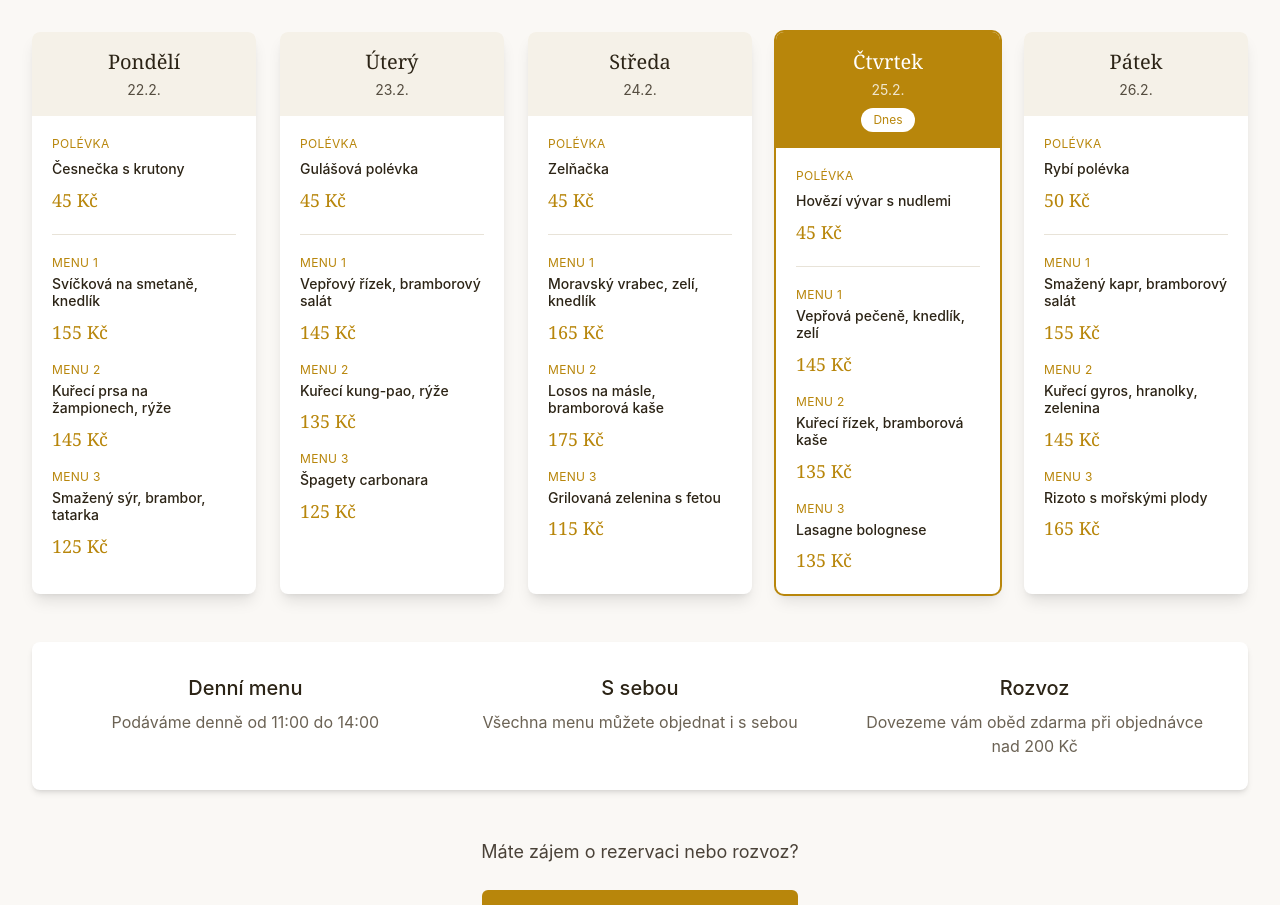
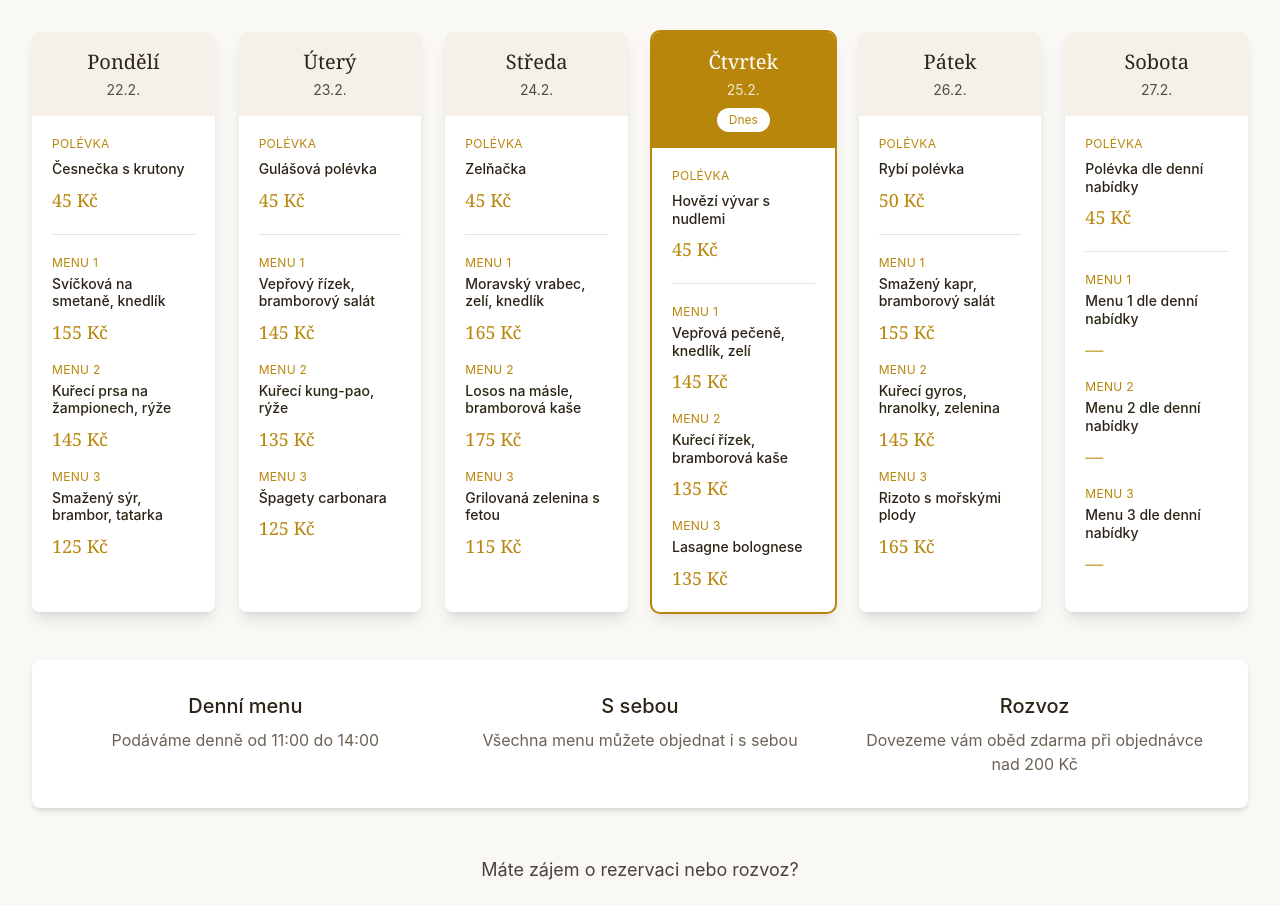
Before and after one commit to mesconliska-maker/Konibar, a React (Vite) app: page /tydeni-menu in a window 1280 px wide. Shown: the part 320-1225 px from the top of the page. Built offline with nearby package versions, Linux system fonts and the light colour scheme.

Commit message:
Update WeeklyMenuPage.tsx

```diff
--- a/src/app/pages/WeeklyMenuPage.tsx
+++ b/src/app/pages/WeeklyMenuPage.tsx
@@ -57,6 +57,16 @@ export function WeeklyMenuPage() {
         { name: "Rizoto s mořskými plody", price: "165 Kč" },
       ],
     },
+    {
+      day: "Sobota",
+      date: "27.2.",
+      soup: { name: "Polévka dle denní nabídky", price: "45 Kč" },
+      meals: [
+        { name: "Menu 1 dle denní nabídky", price: "—" },
+        { name: "Menu 2 dle denní nabídky", price: "—" },
+        { name: "Menu 3 dle denní nabídky", price: "—" },
+      ],
+    },
   ];
 
   const fadeInUp = {
@@ -82,7 +92,7 @@ export function WeeklyMenuPage() {
           </p>
           <div className="flex items-center justify-center gap-2 mt-4 text-[#4A4238]">
             <Calendar size={20} />
-            <span>Týden 22. - 26. února 2026</span>
+            <span>Týden 22. - 27. února 2026</span>
           </div>
         </motion.div>
 
@@ -166,7 +176,7 @@ export function WeeklyMenuPage() {
 
         {/* Desktop Menu Display */}
         <div className="hidden lg:block">
-          <div className="grid grid-cols-1 md:grid-cols-5 gap-6">
+          <div className="grid grid-cols-1 md:grid-cols-6 gap-6">
             {weeklyMenu.map((menu, index) => (
               <motion.div
                 key={index}
@@ -255,10 +265,10 @@ export function WeeklyMenuPage() {
           </p>
           <div className="flex flex-col sm:flex-row gap-4 justify-center">
             <a
-              href="tel:+420374790133"
+              href="tel:+420775941501"
               className="bg-[#B8860B] text-white px-8 py-3 rounded-md hover:bg-[#9A7109] transition-colors"
             >
-              Zavolejte nám: +420 374 790 133
+              Zavolejte nám: +420 775 941 501
             </a>
           </div>
         </motion.div>
```
